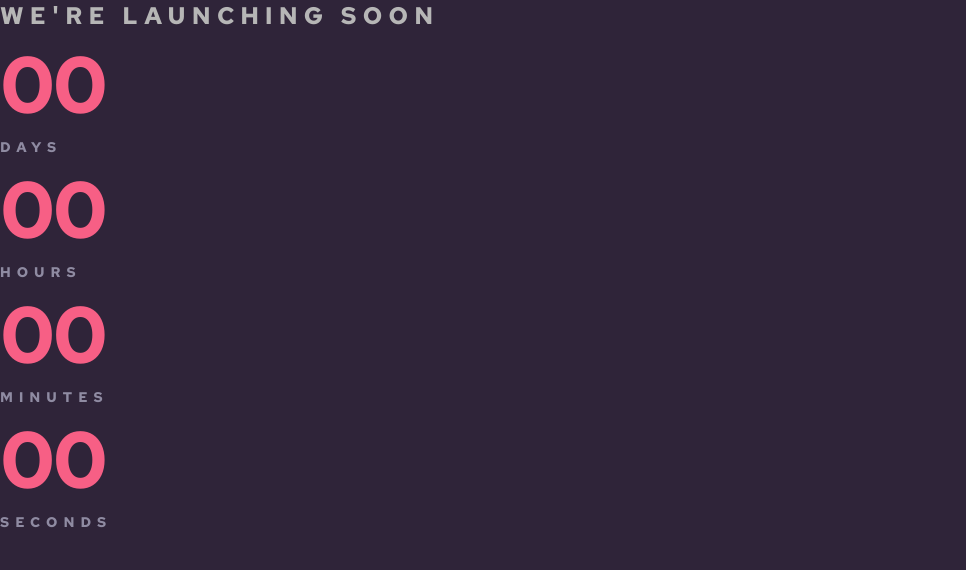
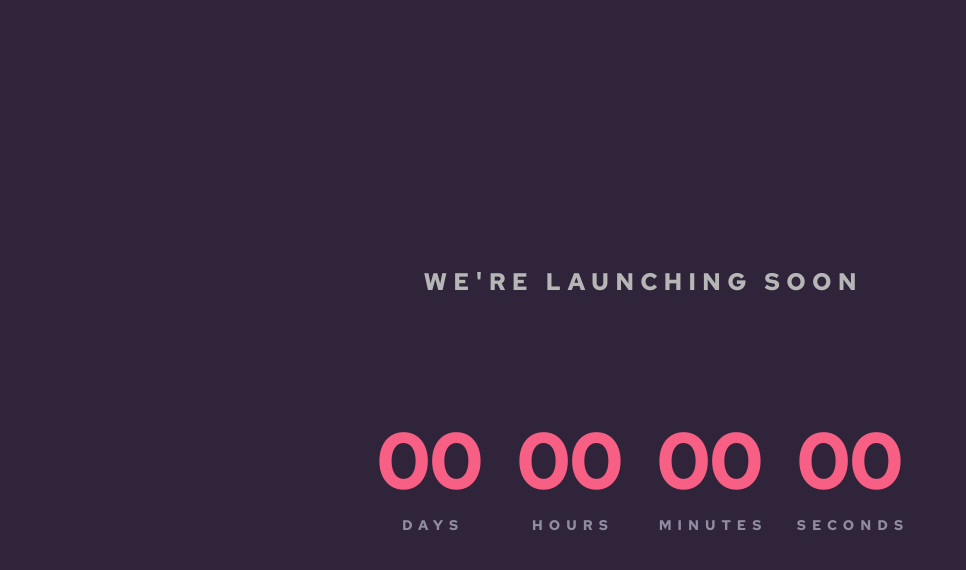
Before and after one commit to DorKatzir/launch-countdown-timer, a plain HTML site: page index.html in a window 1280 px wide. Shown: the whole page, without its empty margins (0-966 px from the left). Drawn offline with Linux system fonts and the light colour scheme.

Commit message:
basic styling

```diff
--- a/index.html
+++ b/index.html
@@ -8,30 +8,34 @@
     <title>Launch Countdown Timer</title>
 </head>
 <body>
-    <div class="coming-soon">
+    <section class="launching-soon">
         <div>
             <h1>We're Launching Soon</h1>
             <div class="countdown">
+
                 <div class="container-day">
                     <h2 class="day">00</h2>
-                    <h2>Days</h2>
+                    <span>Days</span>
                 </div>
+
                 <div class="container-hour">
                     <h2 class="hour">00</h2>
-                    <h2>Hours</h2>
+                    <span>Hours</span>
                 </div>
+
                 <div class="container-minute">
                     <h2 class="minute">00</h2>
-                    <h2>Minutes</h2>
+                    <span>Minutes</span>
                 </div>
+
                 <div class="container-second">
                     <h2 class="second">00</h2>
-                    <h2>Seconds</h2>
+                    <span>Seconds</span>
                 </div>
+
             </div>
-
         </div>
-    </div>
+    </section>
 
 </body>
 </html>
--- a/styles.scss
+++ b/styles.scss
@@ -16,6 +16,8 @@ h1{
     line-height: 32px;
     /* identical to box height */
     letter-spacing: 0.26em;
+    margin-right: -0.26em;
+    padding-bottom: 110px;
 
     // color: #FEFEFF;
 }
@@ -25,13 +27,33 @@ h2:first-of-type{
     font-size: 80px;
     line-height: 106px;
     letter-spacing: -0.03em;
+    margin-right: 0.03em;
     color: #F75F85;
 }
-h2:not(:first-of-type){
+span{
     font-weight: 700;
     font-size: 14px;
     line-height: 19px;
     /* identical to box height */
     letter-spacing: 0.43em;
+    margin-right: -0.43em;
     color: #8F8BA2;
 }
+
+section.launching-soon{
+    min-height: 100dvh;
+    display: flex;
+    align-items: center;
+    justify-content: center;
+    text-align: center;
+
+    .countdown{
+        display: flex;
+        gap: 32px;
+        & > * {
+            width: 100%;
+            max-width: 148px;
+            // background-color: #fff;
+        }
+    }
+}
```
Also changed, not shown: styles.css.
